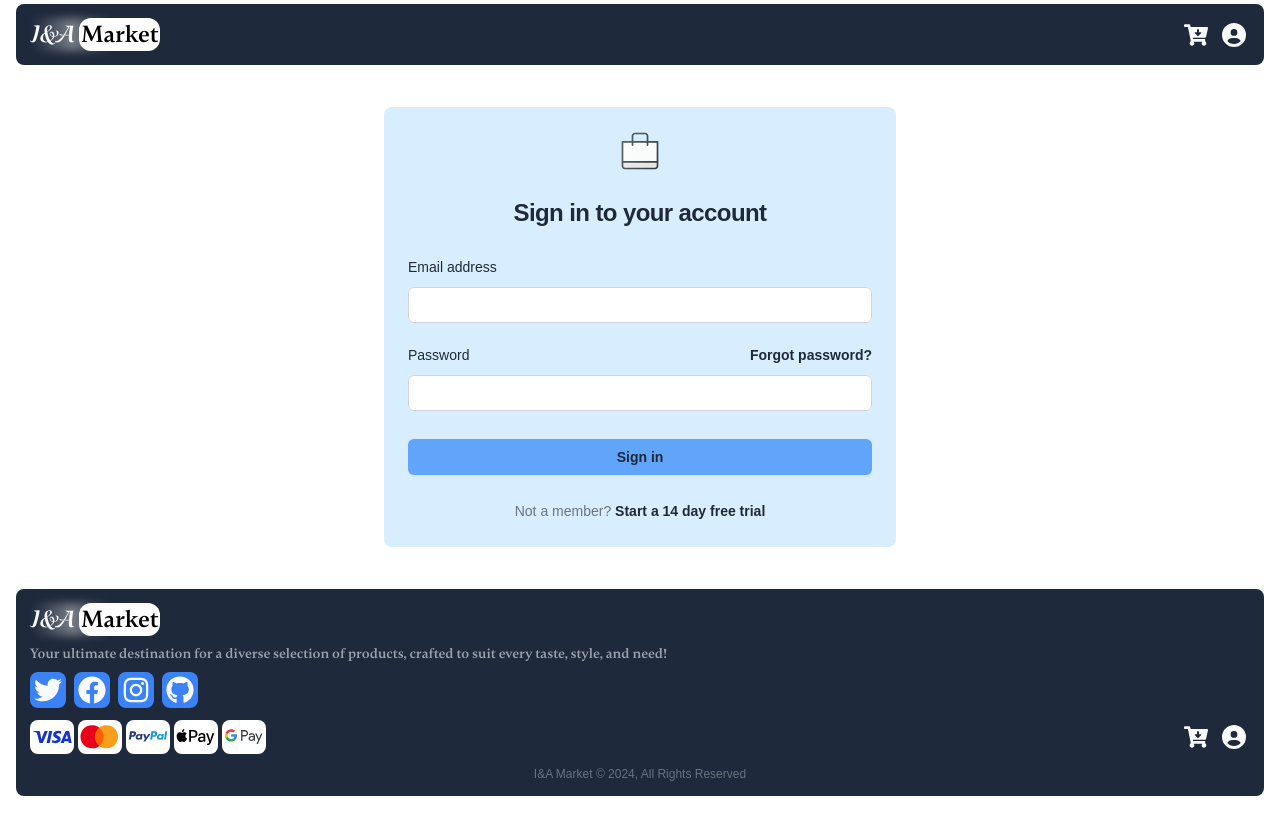
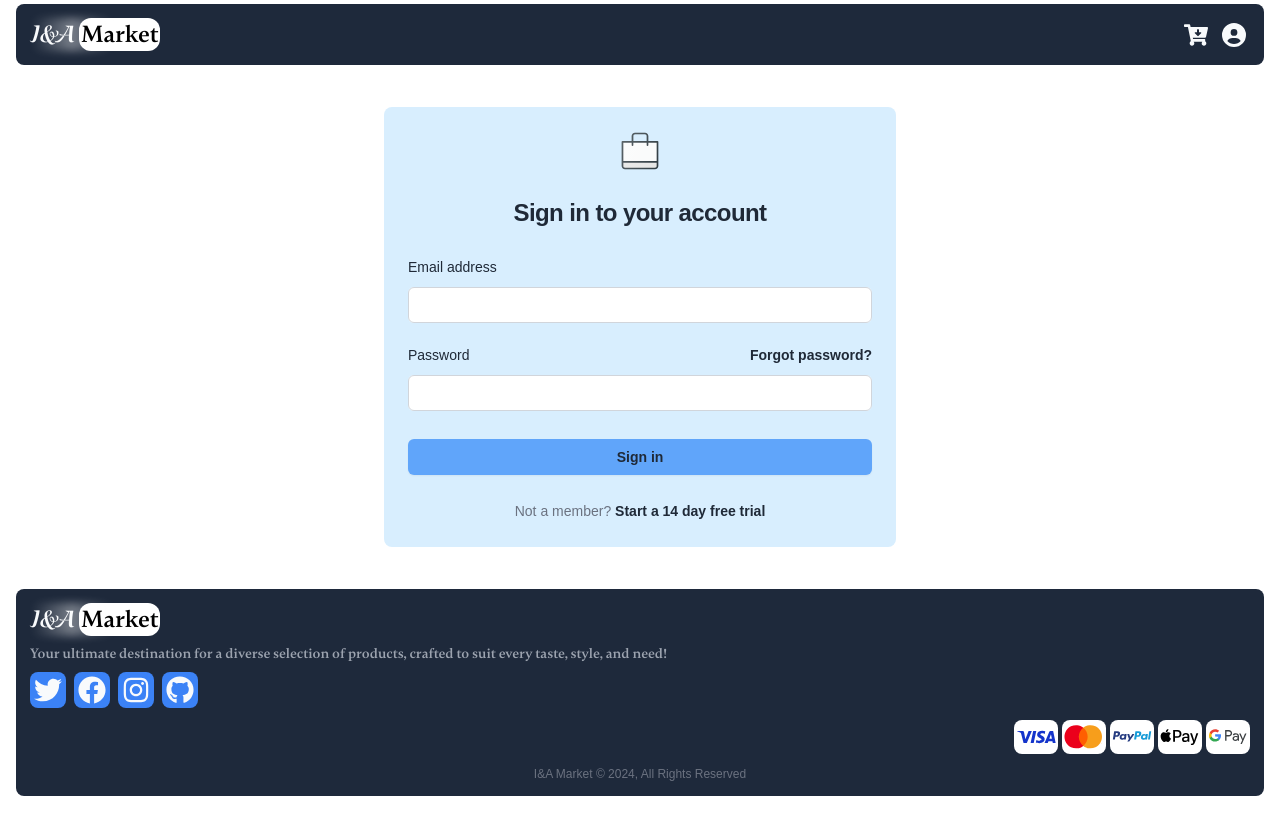
Before and after one commit to Artur-Luniaka/marketplace, a React (Vite) app: page /login in a window 1280 px wide. Both pictures are taken after typing "name@example.com", "Sample123" into the empty fields and a click on the button "Sign in". After the commit the page ends 800 px from the top, so only its background shows below. Built offline with nearby package versions, Linux system fonts and the light colour scheme.

Commit message:
remove user menu from footer

```diff
--- a/src/components/Footer.jsx
+++ b/src/components/Footer.jsx
@@ -1,10 +1,8 @@
 import { useSelector } from "react-redux";
 import { selectIsLogged } from "../redux/auth/selectors";
-import CartLink from "./CartLink";
 import Logo from "./Logo";
 import Payments from "./Payments";
 import SocialLinks from "./SocialLinks";
-import UserMenu from "./UserMenu";
 
 const Footer = () => {
   const isLogged = useSelector(selectIsLogged);
@@ -20,12 +18,8 @@ const Footer = () => {
           <SocialLinks />
         </div>
         {isLogged && (
-          <div className="flex w-full justify-between flex-wrap gap-3">
+          <div className="w-full flex justify-end">
             <Payments />
-            <span className="flex place-items-center gap-2.5 text-1">
-              <CartLink />
-              <UserMenu />
-            </span>
           </div>
         )}
       </div>
```
